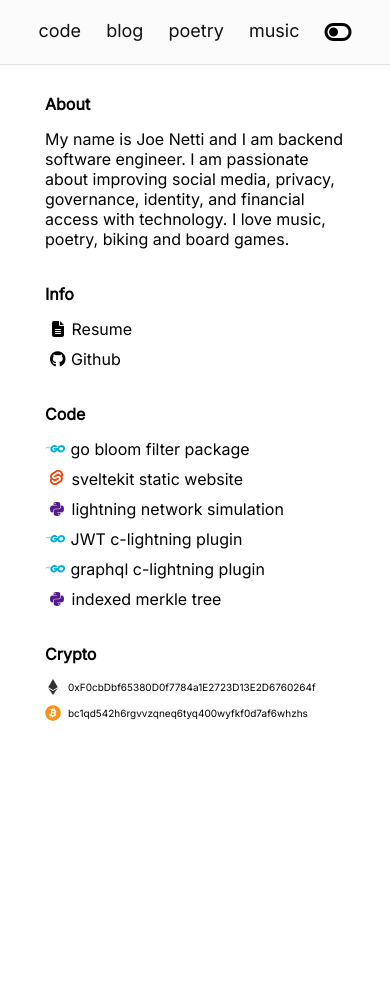
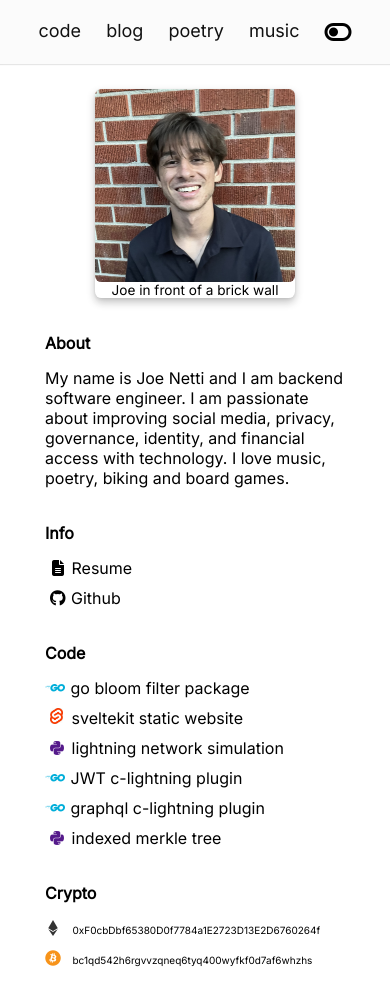
Before and after one commit to nettijoe96/nettijoe96.github.io, a SvelteKit app: page / in a window 390 px wide. Before the commit the page ends 844 px from the top, so only its background shows below. Built offline with nearby package versions, Linux system fonts and the light colour scheme.

Commit message:
image on mobile

```diff
--- a/src/routes/+page.svelte
+++ b/src/routes/+page.svelte
@@ -4,6 +4,7 @@
     import Menu from "./Menu.svelte";
     import { clickToCopy } from "./clickToCopy.js"
     import { fade } from 'svelte/transition';
+    import { flip } from 'svelte/animate';
 
     $: eth_copy = false;
     $: btc_copy = false;
@@ -14,7 +15,7 @@
     let innerHeight = 0
 
     $: isMobile = innerWidth <= 500
-    $: div_class = (isMobile) ? "div-mobile" : "div-web"
+    $: div_class = (isMobile) ? "top-div-mobile" : "top-div-web"
 
     let text = '';
 
@@ -43,6 +44,11 @@
         })
     }
 
+    let unique = {}
+    function restart() {
+        unique = {} // every {} is unique, {} === {} evaluates to false
+    }
+
 </script>
 
 <svelte:window bind:innerWidth bind:innerHeight on:copysuccess={copySuccess} on:copyerror={copyError}/>
@@ -54,8 +60,8 @@
         <div class="{div_class}">
             {#if !isMobile}
                     <figure>
-                        <div class="card">
-                            <div class="card_image">
+                        <div class="card-web">
+                            <div class="card-image">
                                 <img in:fade class="joe" src="me1.png" alt="Joe"/>
                                 <figcaption>
                                     Joe in front of a brick wall
@@ -66,6 +72,20 @@
             {/if}
             <div>
                 <ul>
+                    {#if isMobile}
+                        <li class="item">
+                            <figure>
+                                <div class="card-mobile">
+                                    <div class="card-image">
+                                        <img in:fade class="joe" src="me1.png" alt="Joe"/>
+                                        <figcaption>
+                                            Joe in front of a brick wall
+                                        </figcaption>
+                                    </div>
+                                </div>
+                            </figure>
+                        </li>
+                    {/if}
                     <li class="item">
                         <h1>About</h1>
                     </li>
@@ -150,18 +170,22 @@
                         </h1>
                     </li>
                     <li class="item">
+                        <span>
                             <i class="fa-brands fa-ethereum"></i>
                             <p class="addr" use:clickToCopyWrapper>{eth}</p>
                             {#if eth_copy}
                                 <p class="copied">✓</p>
                             {/if}
+                        </span>
                     </li>
                     <li class="item">
+                        <span>
                             <i class="fa-brands fa-bitcoin"></i>
                             <p class="addr" use:clickToCopyWrapper>{btc}</p>
                             {#if btc_copy}
                                 <p class="copied">✓</p>
                             {/if}
+                        </span>
                     </li>
                 </ul>
             </div>
@@ -176,15 +200,17 @@
         font-family: 'Inter', sans-serif;
     }
 
-    .div-web {
+    .top-div-web {
         display: flex;
-        align-items: flex-start;
-        text-align: center;
         justify-content: center;
     }
 
-    .div-mobile {
-        text-align: center;
+    .top-div-mobile {
+        margin: auto;
+        display: flex;
+        flex-direction: column;
+        align-items: center;
+        justify-content: center;
     }
 
     ul {
@@ -202,11 +228,16 @@
         align-items: center;
     }
 
-    .item {
+    /* .item {
         padding: 5px;
         display: flex;
         flex-direction: row;
         align-items: center;
+    } */
+
+    li {
+        padding: 5px;
+        list-style: none
     }
 
     a {
@@ -280,6 +311,8 @@
     .addr {
         font-weight: 100;
         font-size: 10px;
+        display: inline;
+        cursor: pointer;
     }
 
     .addr:hover {
@@ -288,12 +321,32 @@
 
     .copied {
         font-size: 12px;
-        margin-left: 6px;
+        margin-left: 2px;
+        display: inline;
     }
 
-    .card {
+    figure {
+        text-align: center;
+        font-size: .85rem;
+    }
+
+    .card-mobile {
+        width: 200px;
+        margin: auto;
         margin-top: 20px;
-        float:left;
+        margin-bottom: 0px;
+        border-radius: .4rem;
+        box-shadow: 0 4px 8px rgba(0,0,0,0.23),0 1px 3px rgba(0,0,0,0.08),0 6px 12px rgba(0,0,0,0.02);
+        -webkit-transition: box-shadow .1s ease-in-out;
+        transition: box-shadow .1s ease-in-out;
+        background-color: white;
+        color: black;
+    }
+
+    .card-web {
+        width: 200px;
+        margin: auto;
+        margin-top: 20px;
         margin-right: 20px;
         border-radius: .4rem;
         box-shadow: 0 4px 8px rgba(0,0,0,0.23),0 1px 3px rgba(0,0,0,0.08),0 6px 12px rgba(0,0,0,0.02);
@@ -303,22 +356,33 @@
         color: black;
     }
 
-    .card > :last-child {
+    .card-web > :last-child {
         border-bottom-right-radius: .4rem;
         border-bottom-left-radius: .4rem;
     }
-    .card > :first-child {
+    .card-web > :first-child {
         border-top-left-radius: .4rem;
         border-top-right-radius: .4rem;
     }
-    .card_image {
-        position: relative;
+
+    .card-mobile > :last-child {
+        border-bottom-right-radius: .4rem;
+        border-bottom-left-radius: .4rem;
     }
-    .card_image > img {
+    .card-mobile > :first-child {
+        border-top-left-radius: .4rem;
+        border-top-right-radius: .4rem;
+    }
+
+    .card-image > img {
         width: 200px;
         display: block;
         height: auto;
         border-radius: inherit;
+    }
+    .card-image {
+        position: relative;
+        text-align: center;
     }
 
     figcaption {
--- a/src/routes/blog/+page.svelte
+++ b/src/routes/blog/+page.svelte
@@ -62,7 +62,6 @@
 <style>
     div {
         text-align: center;
-        height: 100vh;
     }
 
     ul {
--- a/src/routes/games/+page.svelte
+++ b/src/routes/games/+page.svelte
@@ -40,7 +40,6 @@
 
     div {
         text-align: center;
-        height: 100vh;
     }
 
     ul {
--- a/src/routes/music/+page.svelte
+++ b/src/routes/music/+page.svelte
@@ -123,10 +123,6 @@
 {/if}
 
 <style>
-
-    /* .top-div {
-        height: 100vh;
-    } */
 
     .top-div-web {
         display: flex;
--- a/src/routes/poetry/+page.svelte
+++ b/src/routes/poetry/+page.svelte
@@ -64,7 +64,6 @@
 
     div {
         text-align: center;
-        height: 100vh;
     }
 
     ul {
```
Lines whose indentation alone changed are shown as unchanged.
